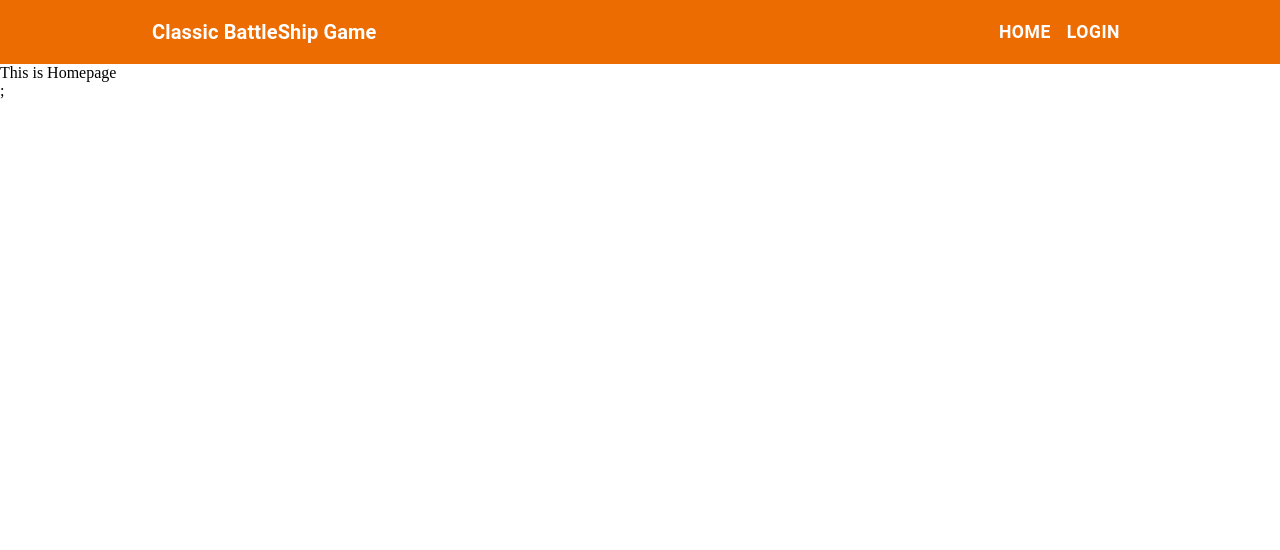
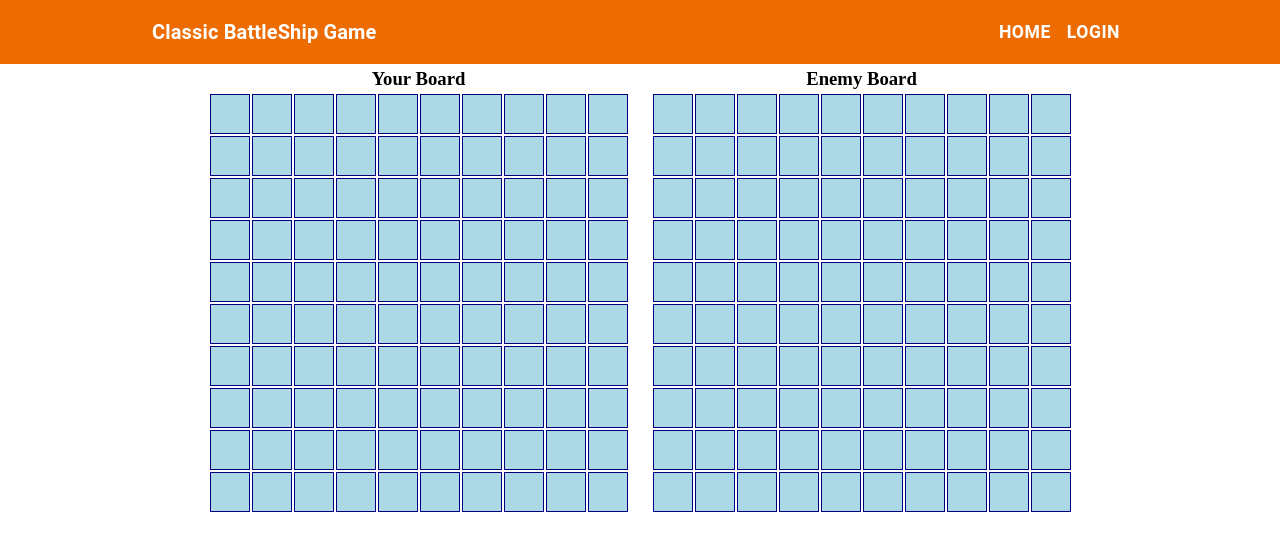
Before and after one commit to ErnAbr/battle-ship-game, a React (Vite) app in the folder client/: page / in a window 1280 px wide. Shown: the top 550 px of the page. Built offline with nearby package versions, Linux system fonts and the light colour scheme.

Commit message:
game UI with pressable coordinates on the board

```diff
--- a/client/src/App.jsx
+++ b/client/src/App.jsx
@@ -7,7 +7,7 @@ import { AppInitializer } from "./utils/AppInitializer.jsx";
 function App() {
   return (
     <AppInitializer>
-      <Routes />;
+      <Routes />
       <ToastContainer closeOnClick position="bottom-right" theme="colored" />
     </AppInitializer>
   );
--- a/client/src/components/AppBar/TopAppBar.jsx
+++ b/client/src/components/AppBar/TopAppBar.jsx
@@ -3,7 +3,7 @@ import { Link } from "react-router-dom";
 import { AppBar, Box, Button, Toolbar, Typography } from "@mui/material";
 import styles from "./topAppBar.module.scss";
 import { useAppStore } from "../../context/store.js";
-import { Pill } from "../pill/Pill.jsx";
+import { Pill } from "../Pill/Pill.jsx";
 
 export const TopAppBar = () => {
   const user = useAppStore((state) => state.user);
--- /dev/null
+++ b/client/src/components/GameBoard/GameBoard.jsx
@@ -0,0 +1,19 @@
+import styles from "./gameBoard.module.scss";
+
+export const GameBoard = () => {
+  const gridCells = [...Array(100)].map((_, index) => {
+    const row = String.fromCharCode(65 + Math.floor(index / 10));
+    const col = (index % 10) + 1;
+    const coordinate = `${row}${col}`;
+
+    return (
+      <div
+        key={coordinate}
+        className={styles.gridCell}
+        onClick={() => console.log(coordinate)}
+      ></div>
+    );
+  });
+
+  return <div className={styles.gridContainer}>{gridCells}</div>;
+};
--- /dev/null
+++ b/client/src/components/GameBoard/gameBoard.module.scss
@@ -0,0 +1,27 @@
+.gridContainer {
+  display: grid;
+  grid-template-columns: repeat(10, 40px);
+  grid-template-rows: repeat(10, 40px);
+  gap: 2px;
+}
+
+@media (max-width: 500px) {
+  .gridContainer {
+    grid-template-columns: repeat(10, 30px);
+    grid-template-rows: repeat(10, 30px);
+  }
+}
+
+.gridCell {
+  display: flex;
+  justify-content: center;
+  align-items: center;
+  background-color: lightblue;
+  border: 1px solid navy;
+  cursor: pointer;
+  font-weight: bold;
+}
+
+.gridCell:hover {
+  background-color: lightgray;
+}
--- /dev/null
+++ b/client/src/components/SplitScreen/SplitScreen.jsx
@@ -0,0 +1,17 @@
+import styles from "./splitScreen.module.scss";
+
+export const SplitScreen = ({ children }) => {
+  const [left, right] = children;
+  return (
+    <div className={styles.container}>
+      <div className={styles.panel}>
+        <h3>Your Board</h3>
+        {left}
+      </div>
+      <div className={styles.panel}>
+        <h3>Enemy Board</h3>
+        {right}
+      </div>
+    </div>
+  );
+};
--- /dev/null
+++ b/client/src/components/SplitScreen/splitScreen.module.scss
@@ -0,0 +1,13 @@
+.container {
+  display: flex;
+  justify-content: center;
+  gap: 25px;
+  flex-wrap: wrap;
+}
+
+.panel {
+  & h3 {
+    text-align: center;
+    margin: 1% 0 1% 0;
+  }
+}
--- a/client/src/pages/Homepage/Homepage.jsx
+++ b/client/src/pages/Homepage/Homepage.jsx
@@ -1,3 +1,11 @@
+import { GameBoard } from "../../components/GameBoard/GameBoard.jsx";
+import { SplitScreen } from "../../components/SplitScreen/SplitScreen.jsx";
+
 export const Homepage = () => {
-  return <div>This is Homepage</div>;
+  return (
+    <SplitScreen>
+      <GameBoard />
+      <GameBoard />
+    </SplitScreen>
+  );
 };
```
